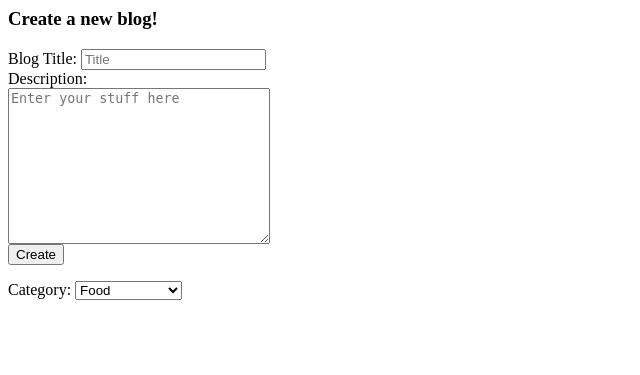
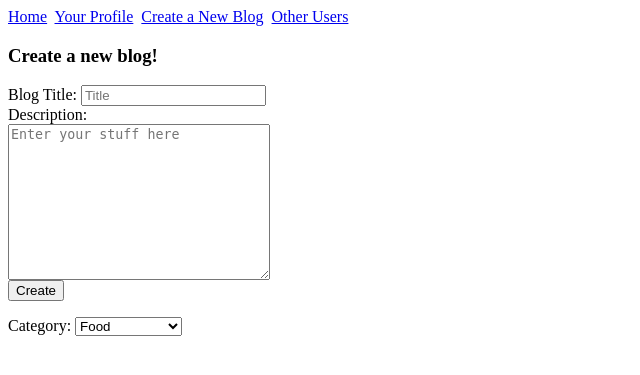
Before and after one commit to NikolaTerran/Bloggy, a Flask app: page /create in a window 1280 px wide. Shown: the top 375 px of the page, without its empty margins (0-640 px from the left). Run offline with Flask 2, Linux system fonts and the light colour scheme; the visitor is signed in with stand-in values (Sample User, id 1).

Commit message:
added nav bar

```diff
--- a/templates/add_post.html
+++ b/templates/add_post.html
@@ -1,5 +1,11 @@
 <!DOCTYPE = html>
 <html>
+	{% block nav %}
+  	<a href="/">Home</a>&nbsp;
+  	<a href="/profile">Your Profile</a>&nbsp;
+  	<a href="/create">Create a New Blog</a>&nbsp;
+  	<a href="/usernav">Other Users</a>&nbsp;<br>
+	{% endblock %}
 	{%block title%}<title>Add a new post!</title>{%endblock title%}
 
 	{%block header%}<b><h3>Add a new post to {{blog[3]}}</h3></b>{%endblock header%}
--- a/templates/createBlog.html
+++ b/templates/createBlog.html
@@ -1,5 +1,11 @@
 <!DOCTYPE = html>
 <html>
+	{% block nav %}
+		<a href="/">Home</a>&nbsp;
+		<a href="/profile">Your Profile</a>&nbsp;
+		<a href="/create">Create a New Blog</a>&nbsp;
+		<a href="/usernav">Other Users</a>&nbsp;<br>
+	{% endblock %}
 	{%block title%}<title>Create a new blog!</title>{%endblock title%}
 
 	{%block header%}<b><h3>Create a new blog!</h3></b>{%endblock header%}
--- a/templates/edit_post.html
+++ b/templates/edit_post.html
@@ -1,5 +1,11 @@
 <!DOCTYPE = html>
 <html>
+	{% block nav %}
+		<a href="/">Home</a>&nbsp;
+		<a href="/profile">Your Profile</a>&nbsp;
+		<a href="/create">Create a New Blog</a>&nbsp;
+		<a href="/usernav">Other Users</a>&nbsp;<br>
+	{% endblock %}
 	{%block title%}<title>Edit your post!</title>{%endblock title%}
 
 	{%block header%}<b><h3>Edit post</h3></b>{%endblock header%}
--- a/templates/users.html
+++ b/templates/users.html
@@ -1,5 +1,11 @@
 <!DOCTYPE = html>
 <html>
+  {% block nav %}
+    <a href="/">Home</a>&nbsp;
+    <a href="/profile">Your Profile</a>&nbsp;
+    <a href="/create">Create a New Blog</a>&nbsp;
+    <a href="/usernav">Other Users</a>&nbsp;<br>
+    {% endblock %}
   <h2>View other bloggers and their work</h2>
   {% for user in users %}
     <form action="/profile", method = "POST">
```
Also changed, not shown: templates/blog.html (+7 -0 lines), templates/profile.html (+7 -1 lines), templates/welcome.html (+12 -10 lines), blogs.db.
